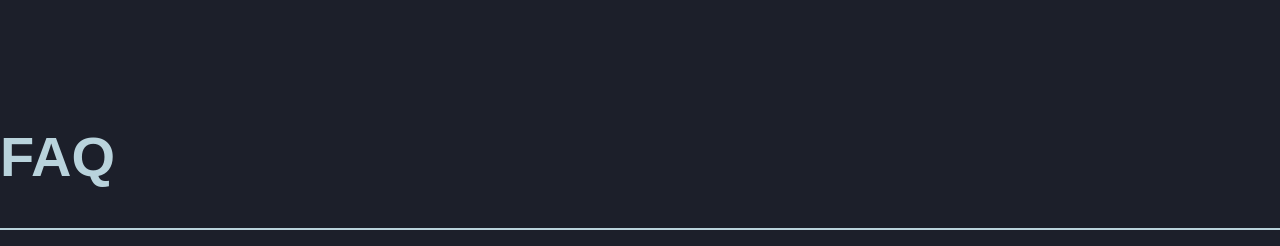
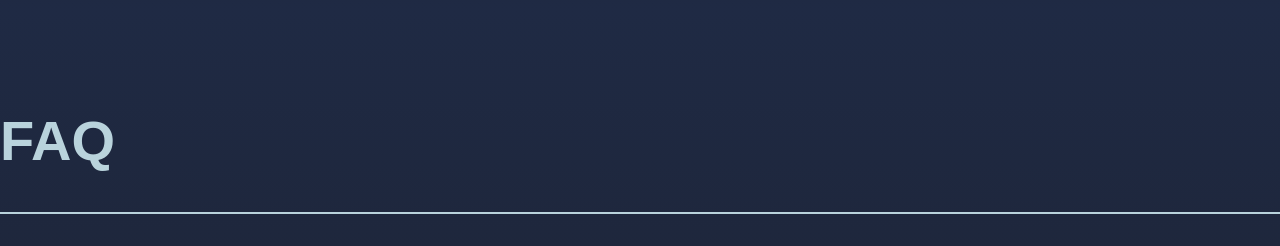
Before and after one commit to minzikimi/fundraiser, a React (Vite) app: page / in a window 1280 px wide. Shown: the part 1395-1641 px from the top of the page. Built offline with nearby package versions, Linux system fonts and the light colour scheme.

Commit message:
update background color on main page to match other page design

```diff
--- a/src/components/FAQ/FAQ.module.css
+++ b/src/components/FAQ/FAQ.module.css
@@ -2,11 +2,10 @@
   width: 100%;
   margin: 0;
   padding: 0;
-  background-color: var(--color-midnight);
+  background-image: linear-gradient(to bottom, var(--color-darkblue),var(--color-midnight));
 }
 
 .faqSection {
-  background-color: var(--color-midnight);
   font-family: var(--font-sans);
   display: flex;
   flex-direction: column;
@@ -17,7 +16,7 @@
 }
 
 .faqHeading{
-  padding-top: 3rem;
+  padding-top: 2rem;
   margin-bottom: 0;
   text-align: left;
   color: var(--color-seablue);
--- a/src/components/QuoteSection/QuoteSection.module.css
+++ b/src/components/QuoteSection/QuoteSection.module.css
@@ -1,5 +1,6 @@
 .quoteSection {
-    background-color: var(--color-midnight);
+    background-image: linear-gradient(to bottom, var(--color-midnight), var(--color-darkblue));
+
     width: 100%;
     display: flex;
     justify-content: center;
```
